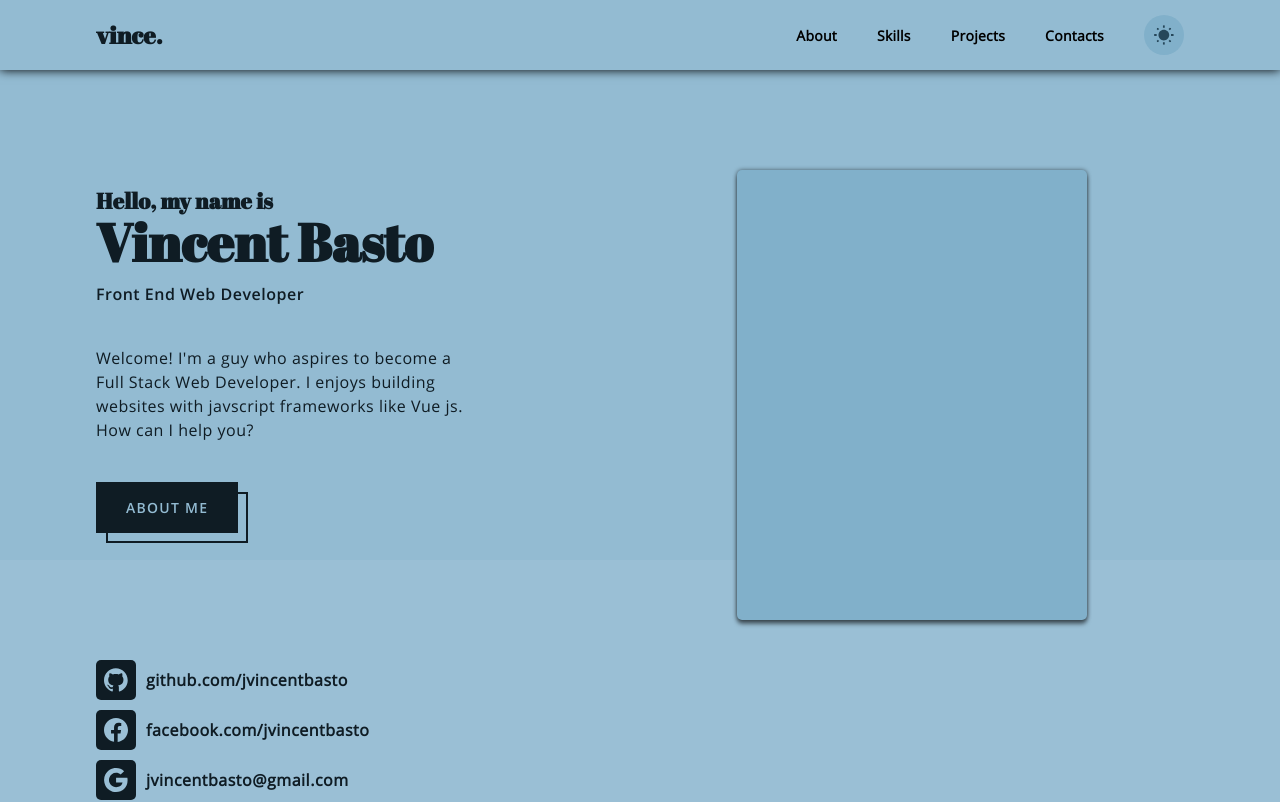
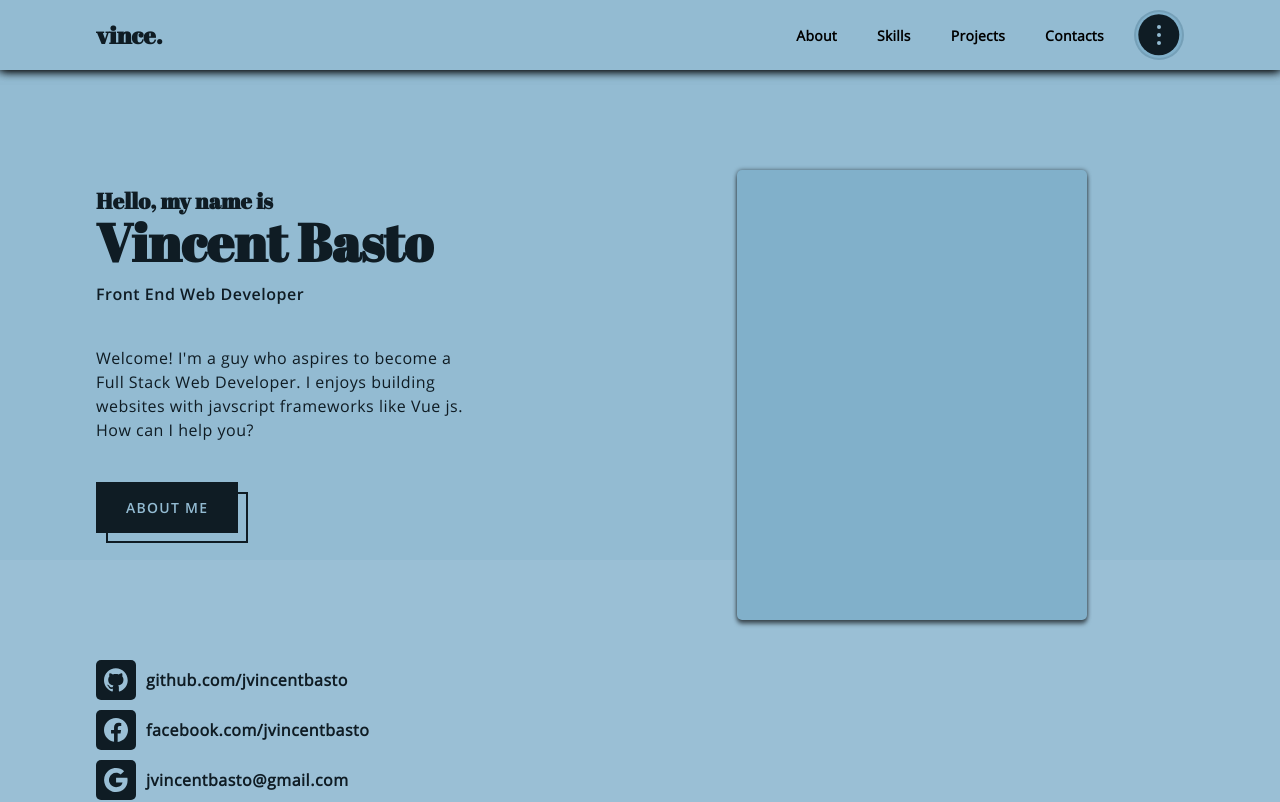
Before and after one commit to jvincentbasto/myportfolio, a Vue app: page / in a window 1280 px wide. Shown: the top 802 px of the page. Built offline with nearby package versions, Linux system fonts and the light colour scheme.

Commit message:
try multi colors

```diff
--- a/src/components/layouts/navbar.vue
+++ b/src/components/layouts/navbar.vue
@@ -19,13 +19,19 @@
             id="links"
             :data="data.links ? data.links : {}"
           ></nav-links>
-          <theme-btn class="themebtn themebtn--1" />
+          <theme-btn
+            :data="{ id: 'theme-toggle--1' }"
+            class="themebtn themebtn--1"
+          />
         </div>
 
         <!-- hamburger links -->
         <div class="nav-burger">
           <burger-links :data="data.links ? data.links : {}"></burger-links>
-          <theme-btn class="themebtn themebtn--2" />
+          <theme-btn
+            :data="{ id: 'theme-toggle--2' }"
+            class="themebtn themebtn--2"
+          />
         </div>
       </template>
 
@@ -33,12 +39,18 @@
       <template v-else>
         <!-- nav links -->
         <div class="nav-links">
-          <theme-btn class="themebtn themebtn--1" />
+          <theme-btn
+            :data="{ id: 'theme-toggle--1' }"
+            class="themebtn themebtn--1"
+          />
         </div>
 
         <!-- hamburger links -->
         <div class="nav-burger">
-          <theme-btn class="themebtn themebtn--2" />
+          <theme-btn
+            :data="{ id: 'theme-toggle--2' }"
+            class="themebtn themebtn--2"
+          />
         </div>
       </template>
     </div>
@@ -80,7 +92,7 @@ export default {
   &--1 {
   }
   &--2 {
-    margin-right: 5rem;
+    margin-left: 1rem;
   }
 }
 
@@ -88,6 +100,7 @@ export default {
 .nav {
   background: var(--c-lprimary);
   box-shadow: 0 0 10px black;
+  overflow: unset;
 }
 
 // nav logo
@@ -130,7 +143,7 @@ export default {
 @use "~@/sass/styles" as styles;
 
 #links {
-  margin-right: 2rem;
+  margin-right: 1rem;
 }
 
 .section {
@@ -205,16 +218,11 @@ export default {
 .nav-bg {
   height: 7rem;
   width: 100%;
-  display: none;
 
   position: fixed;
   top: 0;
   left: 0;
   z-index: 1;
-
-  @include styles.mxs-respond(ptablet) {
-    display: block;
-  }
 }
 
 // nav burger
@@ -222,6 +230,7 @@ export default {
   display: none;
 
   @include styles.mxs-respond(ptablet) {
+    height: 100%;
     display: flex;
     align-items: center;
   }
--- a/src/components/navs/burgerLinks.vue
+++ b/src/components/navs/burgerLinks.vue
@@ -5,8 +5,8 @@
     class="burger-checkbox"
     id="nav-toggle"
     ref="checkbox"
-    @click="toggle($event)"
   />
+  <!-- @click="toggle($event)" -->
 
   <!-- burger button -->
   <label class="burger-btn" for="nav-toggle">
@@ -163,13 +163,13 @@ export default {
     display: none;
   }
 
-  &-checkbox,
-  &-btn {
-    position: absolute;
-    top: 50%;
-    right: 0;
-    transform: translateY(-50%);
-  }
+  // &-checkbox,
+  // &-btn {
+  //   position: absolute;
+  //   top: 50%;
+  //   right: 0;
+  //   transform: translateY(-50%);
+  // }
 }
 
 // burger btn
@@ -181,10 +181,9 @@ export default {
 
     z-index: 100;
 
-    @include styles.mxs-respond(ptablet) {
-      display: flex;
-      flex-wrap: wrap;
-    }
+    display: flex;
+    flex-wrap: wrap;
+    transform: rotateY(180deg);
   }
   &-line {
     display: block;
--- a/src/components/navs/navLinks.vue
+++ b/src/components/navs/navLinks.vue
@@ -36,5 +36,6 @@ export default {
 .links {
   height: 100%;
   display: flex;
+  z-index: 5;
 }
 </style>
--- a/src/components/theme/themeBtn.vue
+++ b/src/components/theme/themeBtn.vue
@@ -1,7 +1,34 @@
 <template>
-  <div>
-    <div class="theme theme-btn" @click="themeBtn()">
-      <div class="theme-icon theme-icon--bulb">&nbsp;</div>
+  <div class="theme theme-container">
+    <!-- checkbox -->
+    <input
+      type="checkbox"
+      class="theme-checkbox"
+      :id="data.id ? data.id : 'theme-toggle'"
+      ref="checkbox"
+    />
+
+    <div class="theme-block">
+      <!-- theme toggle btn -->
+      <label class="theme-togglebtn" :for="data.id ? data.id : 'theme-toggle'">
+        <span class="theme-circle theme-circle--1">&nbsp;</span>
+        <span class="theme-circle theme-circle--2">&nbsp;</span>
+        <span class="theme-circle theme-circle--3">&nbsp;</span>
+        <div class="theme-bg theme-bg--1">&nbsp;</div>
+      </label>
+
+      <div class="theme-options">
+        <div class="theme theme-btn" @click="themeBtn()">
+          <div class="theme-icon theme-icon--bulb">&nbsp;</div>
+        </div>
+        <template v-for="(color, index) in colors" :key="index">
+          <div class="theme-btngroup" @click="colorTheme(color)">
+            <div class="theme-color" :class="'theme-color--' + color">
+              &nbsp;
+            </div>
+          </div>
+        </template>
+      </div>
     </div>
   </div>
 </template>
@@ -10,11 +37,14 @@
 import { ref } from "vue";
 
 export default {
+  props: ["data"],
   setup() {
     const bool = ref(false);
+    const colors = ["blue", "green"];
 
     return {
       bool,
+      colors,
     };
   },
   methods: {
@@ -45,12 +75,167 @@ export default {
         html.setAttribute("color-mode", mode);
       }
     },
+    colorTheme(color) {
+      console.log(color);
+      const html = document.documentElement;
+      html.setAttribute("color-theme", color);
+    },
   },
 };
 </script>
 
 <style scoped lang="scss">
 @use "~@/sass/styles" as styles;
+
+// checkbox
+.theme {
+  &-checkbox {
+    height: 4rem;
+    width: 4rem;
+    display: none;
+  }
+
+  // &-checkbox,
+  // &-btn {
+  //   position: absolute;
+  //   top: 50%;
+  //   right: 0;
+  //   transform: translateY(-50%);
+  // }
+}
+
+.theme {
+  &-btngroup {
+    height: 4rem;
+    width: 4rem;
+
+    border: 2px solid styles.fns-alpha(var(--c-lprimary), 0.2);
+    border-radius: 5rem;
+    margin: 4px;
+
+    cursor: pointer;
+    display: flex;
+    justify-content: center;
+    align-items: center;
+  }
+  &-color {
+    height: 90%;
+    width: 90%;
+
+    background: var(--c-dprimary);
+    border-radius: inherit;
+
+    &--blue {
+      background: var(--cblue-dprimary);
+    }
+    &--green {
+      background: var(--cgreen-dprimary);
+    }
+  }
+  &-btngroup:hover {
+    background: styles.fns-alpha(var(--c-lprimary), 0.5);
+  }
+}
+
+// theme btn
+.theme {
+  &-togglebtn {
+    height: 5rem;
+    width: 5rem;
+
+    background: styles.fns-darken(var(--c-lprimary), 5);
+    border-radius: 50%;
+    border: 2px solid styles.fns-alpha(var(--c-dprimary), 0.1);
+    cursor: pointer;
+
+    display: flex;
+    flex-direction: column;
+    justify-content: center;
+    align-items: center;
+
+    position: relative;
+    z-index: 5;
+
+    @include styles.mxs-respond(ptablet) {
+      height: 4rem;
+      width: 4rem;
+    }
+  }
+  &-circle {
+    display: block;
+    height: 4px;
+    width: 4px;
+
+    background: var(--c-lprimary);
+    margin-bottom: 4px;
+    border-radius: 50%;
+    z-index: 1;
+
+    transition: all 0.3s ease-in-out;
+
+    &:last-of-type {
+      margin-bottom: 0;
+    }
+  }
+  &-bg {
+    height: 90%;
+    width: 90%;
+
+    border-radius: 50%;
+    background: var(--c-dprimary);
+
+    position: absolute;
+    top: 50%;
+    left: 50%;
+    transform: translate(-50%, -50%);
+  }
+  &-togglebtn:hover {
+    background: styles.fns-lighten(var(--c-lprimary), 10);
+  }
+  &togglebtn:hover &-circle {
+    background: var(--c-black);
+  }
+}
+
+.theme {
+  &-options {
+    height: auto;
+    max-width: 12rem;
+    padding: 5px;
+
+    display: flex;
+    flex-wrap: wrap;
+
+    background: var(--c-lprimary);
+    box-shadow: 0 0 10px black;
+    border-radius: 4rem;
+
+    position: absolute;
+    right: 0;
+    top: -100%;
+    margin-top: 10rem;
+    z-index: -2;
+
+    opacity: 0;
+    transition: all 0.3s ease-in-out;
+  }
+}
+
+.theme {
+  &-checkbox:checked ~ &-block &-togglebtn {
+    border: 2px solid styles.fns-alpha(var(--c-dprimary), 1);
+  }
+  &-checkbox:checked ~ &-block &-options {
+    top: 0;
+    opacity: 1;
+  }
+}
+
+.theme {
+  &-container {
+    height: 100%;
+  }
+}
 
 .bg {
   height: 100%;
@@ -60,7 +245,7 @@ export default {
   position: fixed;
   top: 0;
   left: 0;
-  z-index: 4000;
+  z-index: 50;
 }
 
 .ball {
@@ -71,7 +256,7 @@ export default {
   top: 50%;
   left: 50%;
   transform: translate(-50%, -50%);
-  z-index: 4001;
+  z-index: 55;
 }
 
 .theme {
@@ -85,10 +270,10 @@ export default {
     background: styles.fns-darken(var(--c-lprimary), 5);
   }
   &-icon {
-    background: styles.fns-lighten(var(--c-dprimary), 15);
+    background: styles.fns-lighten(var(--c-dprimary), 10);
   }
   &-btn:hover {
-    background: styles.fns-lighten(var(--c-lprimary), 5);
+    background: styles.fns-lighten(var(--c-lprimary), 10);
   }
   &-btn:hover &-icon {
     background: var(--c-black);
@@ -98,13 +283,13 @@ export default {
 @include styles.mxs-themes(dark) {
   .theme {
     &-btn {
-      background: styles.fns-lighten(var(--c-lprimary), 5);
+      background: styles.fns-darken(var(--c-lprimary), 5);
     }
     &-icon {
-      background: styles.fns-darken(var(--c-dprimary), 15);
+      background: var(--c-dprimary);
     }
     &-btn:hover {
-      background: styles.fns-lighten(var(--c-dprimary), 5);
+      background: var(--c-dprimary);
     }
     &-btn:hover .theme-icon {
       background: var(--c-white);
@@ -123,13 +308,14 @@ export default {
 
     border-radius: 10rem;
     cursor: pointer;
+    margin: 4px;
 
     display: flex;
     justify-content: center;
     align-items: center;
 
     position: relative;
-    z-index: 6000;
+    z-index: 500;
 
     transition: all 0.3s ease-in-out;
   }
@@ -149,4 +335,16 @@ export default {
     }
   }
 }
+
+.theme {
+  &-block {
+    height: 100%;
+
+    display: flex;
+    justify-content: center;
+    align-items: center;
+
+    position: relative;
+  }
+}
 </style>
--- a/src/sass/variables/_cssColors.scss
+++ b/src/sass/variables/_cssColors.scss
@@ -1,5 +1,65 @@
 @use "~@/sass/mixins/mixins" as mxs;
 @use "~@/sass/functions/functions" as fns;
+
+
+@mixin multiColors($color: 'blue') {
+		@if $color == 'blue' {
+		--dmcblue-hue: 202;
+		--dmcblue-sat: 41%;
+		--dmcblue-lum: 70%;
+
+		--dmcblue-lightsat: 90%;
+		--dmcblue-darksat: 11%;
+		--dmcblue-lightlum: 90%;
+		--dmcblue-darklum: 10%;
+	}
+	@if $color == 'green' {
+		--dmcgreen-hue: 95;
+		--dmcgreen-sat: 46%;
+		--dmcgreen-lum: 73%;
+
+		--dmcgreen-lightsat: 96%;
+		--dmcgreen-darksat: 16%;
+		--dmcgreen-lightlum: 93%;
+		--dmcgreen-darklum: 13%;
+	}
+}
+
+@mixin multiColorMode($color: light, $name: '') {
+	@if $color == light {
+		--c#{$name}-hue: var(--dmc#{$name}-hue);
+		--c#{$name}-sat: var(--dmc#{$name}-sat);
+		--c#{$name}-lum: var(--dmc#{$name}-lum);
+
+		--c#{$name}-lightsat: var(--dmc#{$name}-lightsat);
+		--c#{$name}-darksat: var(--dmc#{$name}-darksat);
+		--c#{$name}-lightlum: var(--dmc#{$name}-lightlum);
+		--c#{$name}-darklum: var(--dmc#{$name}-darklum);
+	}
+	@if $color == dark {
+		--c#{$name}-hue: var(--dmc#{$name}-hue);
+		--c#{$name}-sat: var(--dmc#{$name}-sat);
+		--c#{$name}-lum: var(--dmc#{$name}-darklum);
+
+		--c#{$name}-lightsat: var(--dmc#{$name}-lightsat);
+		--c#{$name}-darksat: var(--dmc#{$name}-darksat);
+		--c#{$name}-lightlum: var(--dmc#{$name}-darklum);
+		--c#{$name}-darklum: var(--dmc#{$name}-lum);
+	}
+}
+
+
+@mixin defineMultiColors($color: 'blue',$mode: light) {
+	@include multiColors($color);
+	@include multiColorMode($mode,$color);
+
+	@include mxs.varHsl(--c#{$color}-lprimary,var(--c#{$color}-hue),var(--c#{$color}-sat),var(--c#{$color}-lum));
+	@include mxs.varHsl(--c#{$color}-dprimary,var(--c#{$color}-hue),var(--c#{$color}-sat),var(--c#{$color}-darklum));
+	@include mxs.varHsl(--c#{$color}-white,var(--c#{$color}-hue),var(--c#{$color}-sat),var(--c#{$color}-lightlum));
+	@include mxs.varHsl(--c#{$color}-black,var(--c#{$color}-hue),var(--c#{$color}-darksat),var(--c#{$color}-darklum));
+	@include mxs.varHsl(--c#{$color}-grey,var(--c#{$color}-hue),var(--c#{$color}-darksat),var(--c#{$color}-lum));
+}
+
 
 
 // color property values
@@ -128,6 +188,11 @@
 	--sc-neg: -1;
 
 
+	// multiple colors
+	@include defineMultiColors('blue',light);
+	@include defineMultiColors('green',light);
+
+
 	// natural colors
 	@include mxs.varHsl(--c-defwhite,0,0%,90%);
 	@include mxs.varHsl(--c-defblack,0,0%,0%);
@@ -177,6 +242,10 @@
 	@include colorPropVars(dark);
 	@include colorSigns(dark);
 	@include colorVars;
+
+	// multiple colors
+	@include defineMultiColors('blue',dark);
+	@include defineMultiColors('green',dark);
 }
 
 
```
